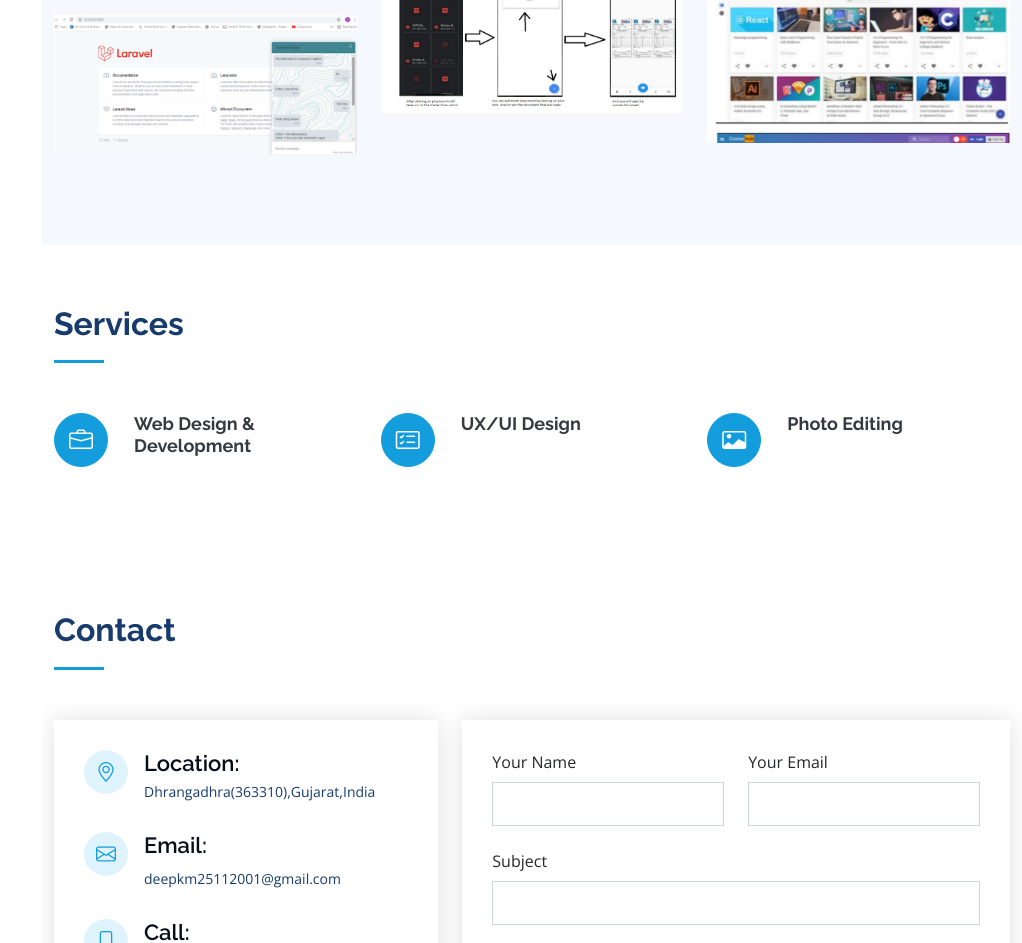
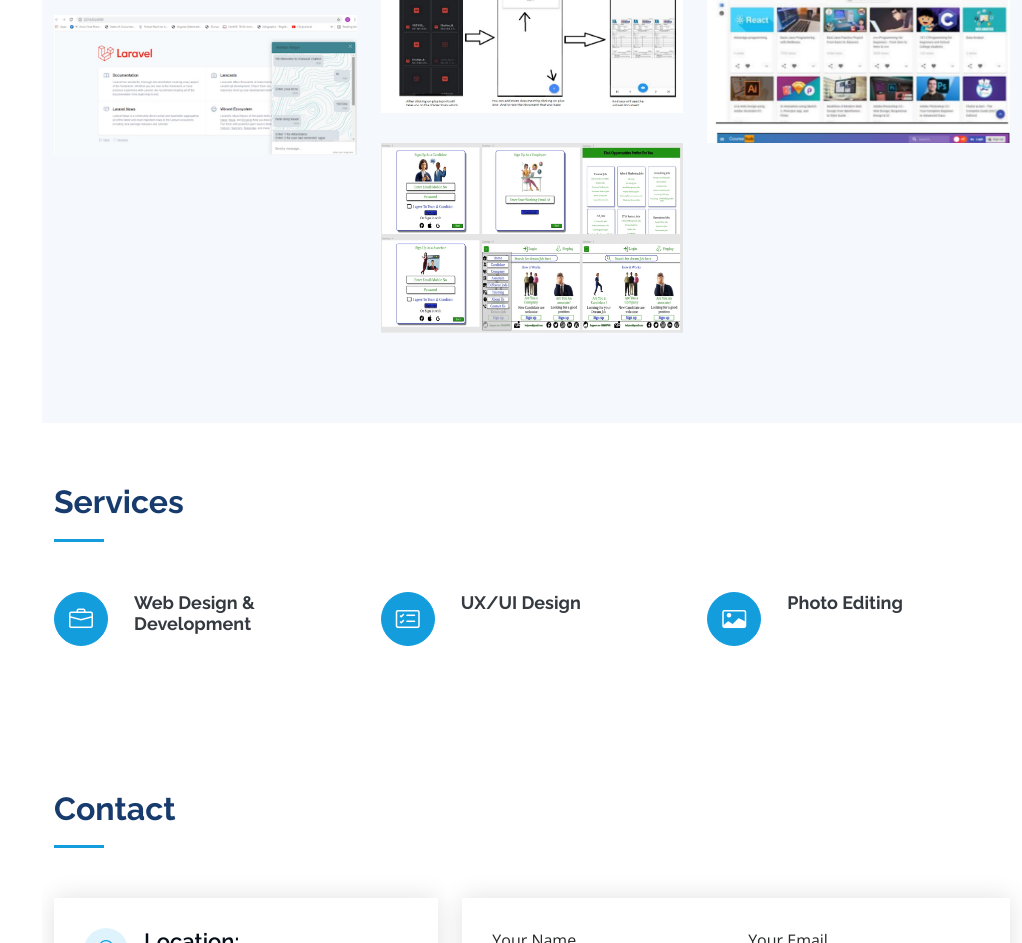
Before and after one commit to Deepkavar/Portfolio, a plain HTML site: page index.html in a window 1280 px wide. Shown: the part 3646-4589 px from the top of the page, without its empty margins (258-1280 px from the left). Drawn offline with nearby package versions, Linux system fonts and the light colour scheme.

Commit message:
commit 290422315

```diff
--- a/index.html
+++ b/index.html
@@ -334,6 +334,16 @@
             </div>
           </div>
 
+          <div class="col-lg-4 col-md-6 portfolio-item filter-app">
+            <div class="portfolio-wrap">
+              <img src="assets/img/portfolio/portfolio-5.jpg" class="img-fluid" alt="">
+              <div class="portfolio-links">
+                <a href="assets/img/portfolio/portfolio-5.jpg" data-gallery="portfolioGallery" class="portfolio-lightbox" title="App 2"><i class="bx bx-plus"></i></a>
+                <a href="portfolio-details5.html" title="More Details"><i class="bx bx-link"></i></a>
+              </div>
+            </div>
+          </div>
+
 
         </div>
 
```
